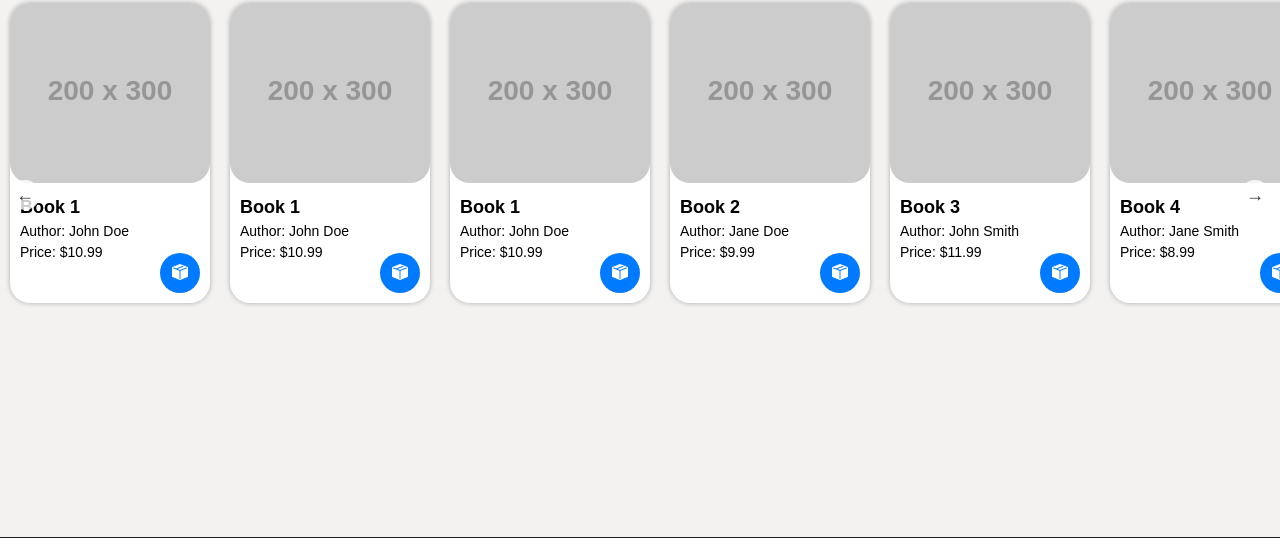
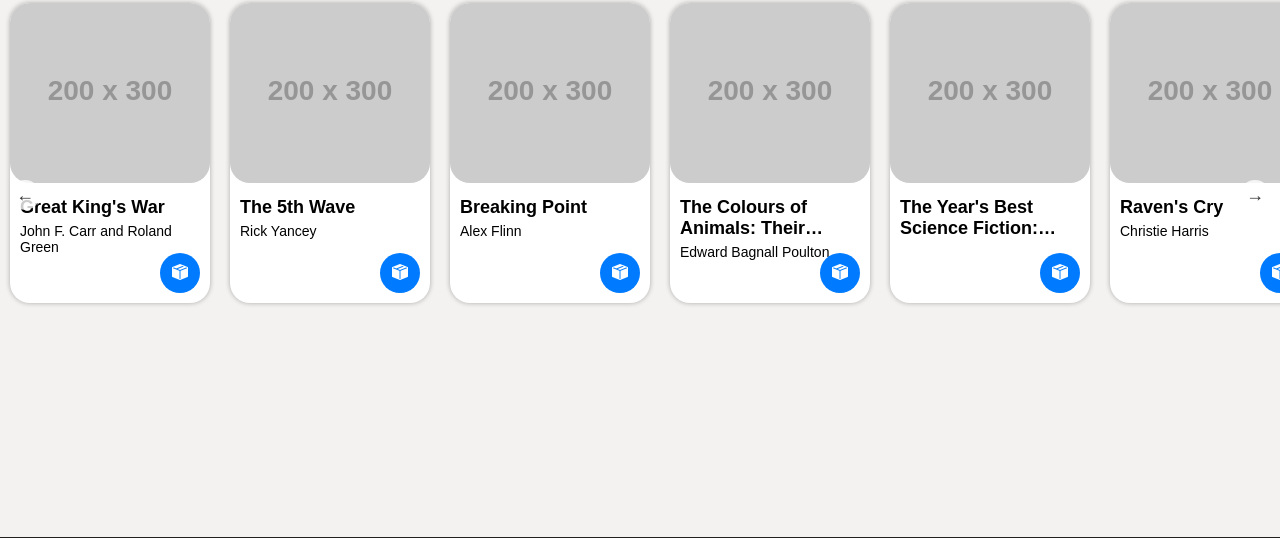
Before and after one commit to musowir/Bookipedia, a Flask app: page / in a window 1280 px wide. Shown: the part 205-743 px from the top of the page. Run offline with Flask 2, Linux system fonts and the light colour scheme; grey boxes labelled with a size stand in for pictures from a placeholder-image service; some libraries are stand-ins or nearby versions.

Commit message:
basic conf for bookcards on random collection made

```diff
--- a/app.py
+++ b/app.py
@@ -1,21 +1,55 @@
-from flask import Flask, render_template
+from flask import Flask, render_template,g
 
 app = Flask(__name__)
+import keras
+import csv
+import numpy as np
+import random
 
 @app.before_first_request
 def do_something_on_startup():
     # Add code here to run on server startup
+
+
+      # select n random items from data
 
     pass
 
 @app.route('/')
 def home():
     # Add code here for your home page
-    return render_template('index.html')
+    with open(r'files\books_details.csv', encoding='utf-8') as fd:
+        reader = csv.reader(fd)
+        g.data = list(reader)
+    n = 8
+    random_books = random.sample(g.data[1:], n)
+    context={
+        "random_books":random_books
+    }
+    return render_template('index.html', **context)
 
 @app.route('/recommendations')
 def recommendations():
     # Add code here to calculate and return recommended books
+    # Load the trained model from file
+    model = keras.models.load_model(r'model\trained_book_model.h5')
+
+    # Get the book embedding layer from the loaded model
+    book_layer = model.get_layer('book_embedding')
+
+    # Get the learned weights of the book embedding layer
+    book_weights = book_layer.get_weights()[0]
+
+    # Normalize the book weights using L2 normalization
+    book_weights = book_weights / np.linalg.norm(book_weights, axis=1).reshape((-1, 1))
+
+    with open(r'files\books.csv', encoding='utf-8') as f:
+        reader = csv.reader(f)
+        data = list(reader)
+
+    books = np.array(data).reshape(len(data))
+    book_index = {book: idx for idx, book in enumerate(books)}
+    index_book = {idx: book for book, idx in book_index.items()}
     pass
 
 if __name__ == '__main__':
--- a/static/style.css
+++ b/static/style.css
@@ -168,7 +168,13 @@ h2 {
   .dark-theme .book-card:hover {
     box-shadow: 5px 5px 10px rgba(124, 165, 248, 0.2);
   }
-
+  .truncate {
+    overflow: hidden;
+    text-overflow: ellipsis;
+    display: -webkit-box;
+    -webkit-line-clamp: 2; /* number of lines to show */
+    -webkit-box-orient: vertical;
+  }
   .related-books-btn {
     position: absolute;
     bottom: 10px;
--- a/templates/index.html
+++ b/templates/index.html
@@ -26,111 +26,17 @@
 <h2 class="genre-title">Science Fiction</h2>
     <div class="book-list-wrapper">
         <button class="scroll-btn scroll-left">←</button>
-
-        <div class="book-card" data-book-id="1">
-          <img src="https://via.placeholder.com/200x300.png?text=Book+1" alt="Book 1">
-          <div class="book-details">
-            <h3>Book 1</h3>
-            <p>Author: John Doe</p>
-            <p>Price: $10.99</p>
-          </div>
+        {% for rb in random_books %}
+        <div class="book-card" data-book-id="{{rb[0]}}">
+          <img src="https://via.placeholder.com/200x300.png?text={{rb[0]}}" alt="{{rb[0]}}">
+            <div class="book-details">
+              <h3 class="truncate">{{rb[0]}}</h3>
+              <p>{{rb[1]}}</p>
+            </div>
           <button class="related-books-btn"><i class="bi bi-box-seam-fill"></i></button>
         </div>
-        <div class="book-card" data-book-id="2">
-            <img src="https://via.placeholder.com/200x300.png?text=Book+1" alt="Book 1">
-            <div class="book-details">
-              <h3>Book 1</h3>
-              <p>Author: John Doe</p>
-              <p>Price: $10.99</p>
-            </div>
-            <button class="related-books-btn"><i class="bi bi-box-seam-fill"></i></button>
-          </div>
-          <div class="book-card" data-book-id="3">
-            <img src="https://via.placeholder.com/200x300.png?text=Book+1" alt="Book 1">
-            <div class="book-details">
-              <h3>Book 1</h3>
-              <p>Author: John Doe</p>
-              <p>Price: $10.99</p>
-            </div>
-            <button class="related-books-btn"></i> <i class="bi bi-box-seam-fill"></i></button>
-          </div>
+        {% endfor %}
 
-        <div class="book-card" data-book-id="4">
-          <img src="https://via.placeholder.com/200x300.png?text=Book+2" alt="Book 2">
-          <div class="book-details">
-            <h3>Book 2</h3>
-            <p>Author: Jane Doe</p>
-            <p>Price: $9.99</p>
-          </div>
-         <button class="related-books-btn"><i class="bi bi-box-seam-fill"></i> </button>
-        </div>
-
-
-        <div class="book-card" data-book-id="5">
-          <img src="https://via.placeholder.com/200x300.png?text=Book+3" alt="Book 3">
-          <div class="book-details">
-            <h3>Book 3</h3>
-            <p>Author: John Smith</p>
-            <p>Price: $11.99</p>
-          </div>
-          <button class="related-books-btn"><i class="bi bi-box-seam-fill"></i></button>
-        </div>
-
-
-        <div class="book-card" data-book-id="6">
-          <img src="https://via.placeholder.com/200x300.png?text=Book+4" alt="Book 4">
-          <div class="book-details">
-            <h3>Book 4</h3>
-            <p>Author: Jane Smith</p>
-            <p>Price: $8.99</p>
-          </div>
-          <button class="related-books-btn"><i class="bi bi-box-seam-fill"></i></button>
-        </div>
-
-
-        <div class="book-card" data-book-id="7">
-          <img src="https://via.placeholder.com/200x300.png?text=Book+5" alt="Book 5">
-          <div class="book-details">
-            <h3>Book 5</h3>
-            <p>Author: Tom Johnson</p>
-            <p>Price: $12.99</p>
-          </div>
-          <button class="related-books-btn"><i class="bi bi-box-seam-fill"></i></button>
-        </div>
-
-
-        <div class="book-card" data-book-id="8">
-          <img src="https://via.placeholder.com/200x300.png?text=Book+6" alt="Book 6">
-          <div class="book-details">
-            <h3>Book 6</h3>
-            <p>Author: Mary Johnson</p>
-            <p>Price: $7.99</p>
-          </div>
-          <button class="related-books-btn"><i class="bi bi-box-seam-fill"></i></button>
-        </div>
-
-
-        <div class="book-card" data-book-id="9">
-          <img src="https://via.placeholder.com/200x300.png?text=Book+6" alt="Book 6">
-          <div class="book-details">
-            <h3>Book 6</h3>
-            <p>Author: Mary Johnson</p>
-            <p>Price: $7.99</p>
-
-          </div>
-          <button class="related-books-btn"><i class="bi bi-box-seam-fill"></i></button>
-        </div>
-
-
-        <div class="book-card" data-book-id="10">
-          <img src="https://via.placeholder.com/200x300.png?text=Book+6" alt="Book 6">
-          <div class="book-details">
-            <h3>Book 6</h3>
-            <p>Author: Mary Johnson</p>
-            <p>Price: $7.99</p>
-          </div>
-          <button class="related-books-btn"><i class="bi bi-box-seam-fill"></i></button>
-        </div>
         <button class="scroll-btn scroll-right">→</button>
 </div>
 <div id="related-books-container" class="related-books-container" style="display: none;">
```
Also changed, not shown: 1 other file.
